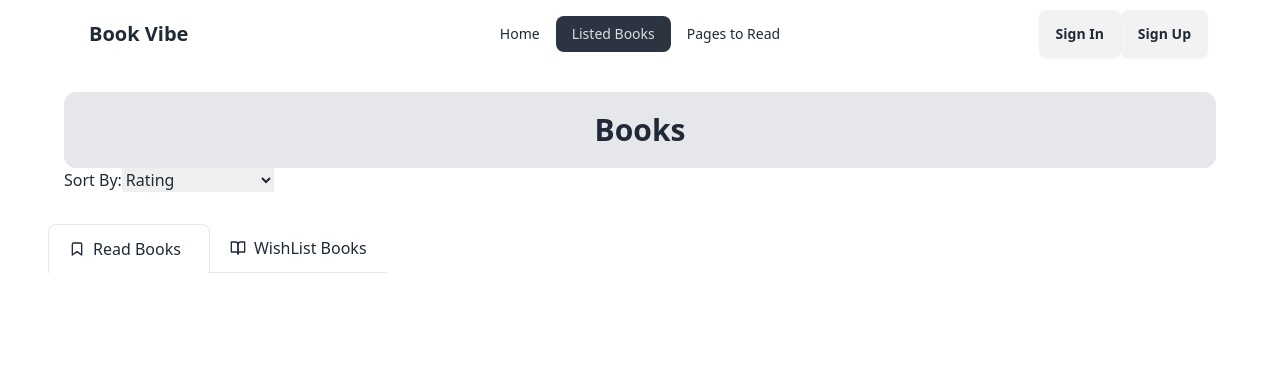
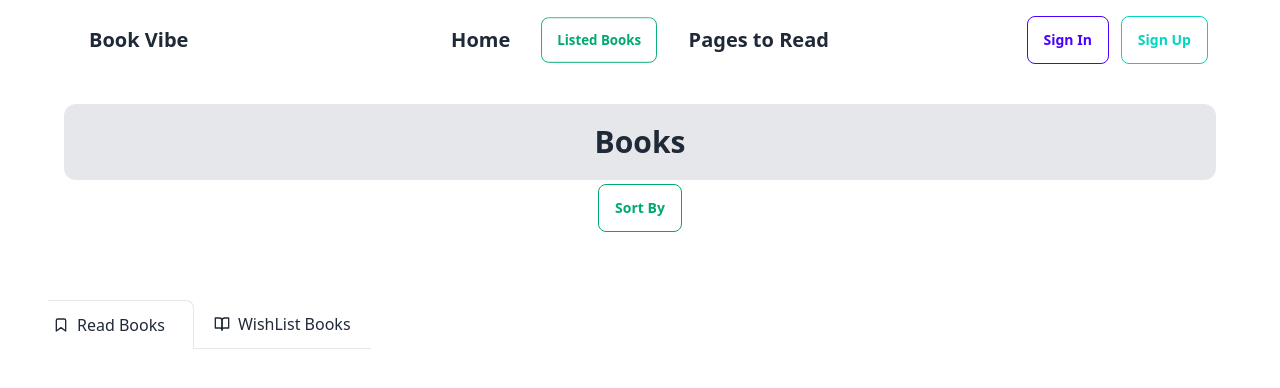
Before and after one commit to saifullah199/book-vibes-library, a React (Vite) app: page /listed-books in a window 1280 px wide. Shown: the top 388 px of the page. Built offline with nearby package versions, Linux system fonts and the light colour scheme.

Commit message:
netlify deployed

```diff
--- a/package.json
+++ b/package.json
@@ -10,12 +10,15 @@
     "preview": "vite preview"
   },
   "dependencies": {
+    "chart.js": "^4.4.2",
     "localforage": "^1.10.0",
     "match-sorter": "^6.3.4",
     "react": "^18.2.0",
+    "react-chartjs-2": "^5.2.0",
     "react-dom": "^18.2.0",
     "react-router-dom": "^6.22.3",
     "react-toastify": "^10.0.5",
+    "recharts": "^2.12.3",
     "sort-by": "^1.2.0"
   },
   "devDependencies": {
--- a/src/Componenets/Banner.jsx
+++ b/src/Componenets/Banner.jsx
@@ -13,15 +13,11 @@ const Banner = () => {
 
 
       <Link to='/listed-books'
-      className="relative px-10 py-3 font-medium text-white transition duration-300 bg-green-400 rounded-md hover:bg-green-500 ease">
-<span className="absolute bottom-0 left-0 h-full -ml-2">
-<svg viewBox="0 0 487 487" className="w-auto h-full opacity-100 object-stretch" xmlns="http://www.w3.org/2000/svg"><path d="M0 .3c67 2.1 134.1 4.3 186.3 37 52.2 32.7 89.6 95.8 112.8 150.6 23.2 54.8 32.3 101.4 61.2 149.9 28.9 48.4 77.7 98.8 126.4 149.2H0V.3z" fill="#FFF" fill-rule="nonzero" fill-opacity=".1"></path></svg>
-</span>
-<span className="absolute top-0 right-0 w-12 h-full -mr-3">
-<svg viewBox="0 0 487 487" className="object-cover w-full h-full" xmlns="http://www.w3.org/2000/svg"><path d="M487 486.7c-66.1-3.6-132.3-7.3-186.3-37s-95.9-85.3-126.2-137.2c-30.4-51.8-49.3-99.9-76.5-151.4C70.9 109.6 35.6 54.8.3 0H487v486.7z" fill="#FFF" fill-rule="nonzero" fill-opacity=".1"></path></svg>
-</span>
-<span className="relative">View THe List</span>
-</Link>
+      className="relative px-10 py-3 font-medium  text-white transition duration-300  rounded-md  ease">
+
+        <button className="btn btn-outline btn-success mt-8">View The List</button>
+
+      </Link>
     </div>
   </div>
 </div>
--- /dev/null
+++ b/src/Componenets/BarChart.jsx
@@ -0,0 +1,14 @@
+
+
+const BarChart = () => {
+
+
+  return (
+    <div>
+
+
+    </div>
+  );
+};
+
+export default BarChart;
--- a/src/Componenets/Book.jsx
+++ b/src/Componenets/Book.jsx
@@ -7,7 +7,7 @@ const Book = ({book}) => {
     return (
         <Link to={`/book/${id}`}>
             <div className="card w-96 bg-base-100 shadow-xl">
-  <figure><img src={image} alt="Shoes" /></figure>
+  <figure><img className="" src={image} alt="Shoes" /></figure>
   <div className="card-body">
     <h2 className="card-title">{bookName}</h2>
     <p>By:{author}</p>
--- a/src/Componenets/BookDetail.jsx
+++ b/src/Componenets/BookDetail.jsx
@@ -45,9 +45,9 @@ const BookDetail = () => {
     <div className="card-actions ">
 
 
-        <button onClick={()=> handleRead(book)} className="btn btn-primary"> Read</button>
+        <button onClick={()=> handleRead(book)} className="btn btn-outline btn-accent"> Read</button>
 
-      <button onClick={() => handleWishList(book)} className="btn btn-primary">WishList</button>
+      <button onClick={() => handleWishList(book)} className="btn btn-outline btn-info">WishList</button>
     </div>
   </div>
 </div>
--- a/src/Componenets/BooksCard.jsx
+++ b/src/Componenets/BooksCard.jsx
@@ -5,14 +5,14 @@ const BooksCard = () => {
     const [books, setBooks] = useState([])
 
     useEffect(() =>{
-        fetch('Book.json')
+        fetch( 'Book.json')
         .then(res => res.json())
         .then (data => setBooks(data));
     },[])
     return (
         <div>
                 <div className="text-center mt-5">
-                    <h3 className="text-4xl font-bold"> Books {books.length}</h3>
+                    <h3 className="text-4xl font-bold"> Books { books.length}</h3>
                 </div>
 
                 <div className="grid grid-cols-3 gap-4">
--- a/src/Componenets/ListedBook.jsx
+++ b/src/Componenets/ListedBook.jsx
@@ -1,12 +1,18 @@
-import { Outlet } from "react-router-dom";
+import { Link, Outlet } from "react-router-dom";
 import ListedBooks from "./Pages/ListedBooks";
+import ReadBooks from "./ReadBooks";
+import { useState } from "react";
+import Wishlist from "./Wishlist";
 
 
 const ListedBook = () => {
+
+
+
     return (
         <div>
-            <ListedBooks></ListedBooks>
-            <Outlet></Outlet>
+
+
         </div>
     );
 };
--- a/src/Componenets/Navbar.jsx
+++ b/src/Componenets/Navbar.jsx
@@ -3,10 +3,7 @@ import { NavLink } from "react-router-dom";
 
 const Navbar = () => {
     const links = <>
-        <li><NavLink to="/">Home</NavLink></li>
 
-        <li><NavLink to="/listed-books">Listed Books</NavLink></li>
-        <li><NavLink to="pages-to-read">Pages to Read</NavLink></li>
     </>
     return (
         <div>
@@ -16,20 +13,40 @@ const Navbar = () => {
       <div tabIndex={0} role="button" className="btn btn-ghost lg:hidden">
         <svg xmlns="http://www.w3.org/2000/svg" className="h-5 w-5" fill="none" viewBox="0 0 24 24" stroke="currentColor"><path strokeLinecap="round" strokeLinejoin="round" strokeWidth="2" d="M4 6h16M4 12h8m-8 6h16" /></svg>
       </div>
-      <ul tabIndex={0} className="menu menu-sm dropdown-content mt-3 z-[1] p-2 shadow bg-base-100 rounded-box w-52">
-        {links}
+      <ul tabIndex={0} className="menu menu-sm  dropdown-content mt-3 z-[1] p-2 shadow bg-base-100 rounded-box w-52">
+      <li> <NavLink to="/" className={({isActive}) =>
+         isActive ? 'text-primary font-bold' : 'font-bold'
+         }>Home</NavLink> </li>
+
+      <li> <NavLink to= "/listed-books" className={({isActive}) =>
+      isActive ? 'text-primary font-bold' : 'font-bold'
+      }>Listed Books</NavLink> </li>
+
+      <li> <NavLink  to="pages-to-read"  className={({isActive}) =>
+      isActive ? 'text-primary font-bold' : 'font-bold'
+      }>Pages to Read</NavLink> </li>
       </ul>
     </div>
-    <a className="btn btn-ghost text-xl">Book Vibe</a>
+    <a className="btn btn-ghost text-xl font-bold">Book Vibe</a>
   </div>
   <div className="navbar-center hidden lg:flex">
-    <ul className="menu menu-horizontal px-1">
-      {links}
+    <ul className="menu menu-horizontal flex items-center gap-7 text-xl px-1">
+       <NavLink to="/" className={({isActive}) =>
+         isActive ? 'btn btn-outline btn-success font-bold' : 'font-bold'
+         }>Home</NavLink>
+
+       <NavLink to= "/listed-books" className={({isActive}) =>
+      isActive ? 'btn btn-outline btn-success font-bold' : 'font-bold'
+      }>Listed Books</NavLink>
+
+    <NavLink  to="pages-to-read"  className={({isActive}) =>
+      isActive ? 'btn btn-outline btn-success font-bold' : 'font-bold'
+      }>Pages to Read</NavLink>
     </ul>
   </div>
-  <div className="navbar-end">
-    <a className="btn">Sign In </a>
-    <a className="btn">Sign Up </a>
+  <div className="navbar-end  ">
+    <a className="btn btn-outline btn-primary mr-3 text-white ">Sign In </a>
+    <a className="btn btn-outline btn-accent text-white">Sign Up </a>
   </div>
 </div>
         </div>
--- a/src/Componenets/Pages/ListedBooks.jsx
+++ b/src/Componenets/Pages/ListedBooks.jsx
@@ -5,12 +5,13 @@ import { useState, useEffect } from 'react';
 import { Link, Outlet } from 'react-router-dom';
 import ReadBooks from '../ReadBooks';
 import Wishlist from '../Wishlist';
+import ListedBook from '../ListedBook';
 
 const ListedBooks = () => {
   const [books, setBooks] = useState([]);
-  const [sortBy, setSortBy] = useState('rating');
-//   const [tab, setTab] = useState('read');
-const [tabIndex,setTabIndex]= useState(0);
+
+
+// const [tabIndex,setTabIndex]= useState(0);
 
   useEffect(() => {
     // Function to get books data from local storage
@@ -21,46 +22,32 @@ const [tabIndex,setTabIndex]= useState(0);
     getBooksFromStorage();
   }, []);
 
-  const handleSortChange = (e) => {
-    setSortBy(e.target.value);
-  };
+  const [tabIndex,setTabIndex]= useState(0);
 
-//   const handleTabChange = (tabName) => {
-//     setTab(tabName);
-//   };
 
-//   const filteredBooks = books.filter(book => {
-//     if (tab === 'read') {
-//       return book.read === true;
-//     } else if (tab === 'wishlist') {
-//       return book.wishlist === true;
-//     }
-//     return true;
-//   });
 
-//   const sortedBooks = filteredBooks.sort((a, b) => {
-//     if (sortBy === 'pages') {
-//       return a.totalPages - b.totalPages;
-//     } else if (sortBy === 'year') {
-//       return a.yearOfPublishing - b.yearOfPublishing;
-//     } else {
-//       return b.rating - a.rating;
-//     }
-//   });
+
+
+
 
   return (
     <div>
         <div className="text-center mt-6  bg-gray-200 rounded-xl p-5 font-bold">
            <h3 className="text-3xl">Books</h3>
         </div>
-      <div>
-        <label>Sort By:</label>
-        <select value={sortBy} onChange={handleSortChange}>
-          <option value="rating">Rating</option>
-          <option value="pages">Number of Pages</option>
-          <option value="year">Published Year</option>
-        </select>
+
+      <div className='text-center '>
+        <details className="dropdown ">
+        <summary className="m-1 btn btn-outline btn-success">Sort By</summary>
+         <ul className="p-2 shadow menu dropdown-content z-[1]  rounded-box w-52">
+          <li><a>Rating</a></li>
+          <li><a>Number of pages</a></li>
+          <li><a> yearOfPublishing</a></li>
+        </ul>
+</details>
       </div>
+
+      <div className="flex items-center mt-8 -mx-4 overflow-x-auto overflow-y-hidden  flex-nowrap dark:bg-gray-100 dark:text-gray-800">
 
       <div className="flex items-center mt-8 -mx-4 overflow-x-auto overflow-y-hidden  flex-nowrap dark:bg-gray-100 dark:text-gray-800">
 	<Link
@@ -76,7 +63,7 @@ const [tabIndex,setTabIndex]= useState(0);
     <div> <ReadBooks> </ReadBooks></div>
 	</Link>
 	<Link
-    // to='/wishlist'
+     to='/wishlist'
     onClick={() => setTabIndex(1)}
    className= { `flex items-center flex-shrink-0 px-5 py-3 space-x-2
      ${tabIndex === 1 ? 'border border-b-0' : 'border-b'} rounded-t-lg dark:border-gray-600
@@ -90,13 +77,12 @@ const [tabIndex,setTabIndex]= useState(0);
 	</Link>
 
  </div>
-      {/* <div>
-        <button onClick={() => handleTabChange('read')}>Read</button>
-        <button onClick={() => handleTabChange('wishlist')}>Wishlist</button>
-      </div> */}
+      <Outlet></Outlet>
+      </div>
 
-      <Outlet></Outlet>
-    </ div>
+
+
+    </div>
   );
 };
 
--- a/src/Componenets/Pages/PagesToRead.jsx
+++ b/src/Componenets/Pages/PagesToRead.jsx
@@ -1,11 +1,13 @@
+
 
 
 const PagesToRead = () => {
-    return (
-        <div>
-            <h3>Pages I read</h3>
+
+      return (
+        <div className="">
+          Pages I read
         </div>
-    );
+      );
 };
 
 export default PagesToRead;
--- a/src/Componenets/ReadBook.jsx
+++ b/src/Componenets/ReadBook.jsx
@@ -22,9 +22,9 @@ const ReadBook = ({book}) => {
     </div>
     <hr />
     <div className="card-actions ">
-      <button className="btn btn-primary">Category: {category} </button>
-      <button className="btn btn-primary">Rating: {rating}  </button>
-      <Link to={`/book/${id}`}> <button className="btn btn-primary">View Details </button> </Link>
+      <button className="btn btn-outline btn-info">Category: {category} </button>
+      <button className="btn btn-outline btn-secondary">Rating: {rating}  </button>
+      <Link to={`/book/${id}`}> <button className="btn btn-outline btn-success">View Details </button> </Link>
     </div>
   </div>
 </div>
--- a/src/main.jsx
+++ b/src/main.jsx
@@ -13,6 +13,7 @@ import PagesToRead from './Componenets/Pages/PagesToRead';
 import BookDetail from './Componenets/BookDetail';
 import ReadBooks from './Componenets/ReadBooks';
 import Wishlist from './Componenets/Wishlist';
+
 
 
 
```
Also changed, not shown: 2 other files (tests, documents, lock files or other folders).
